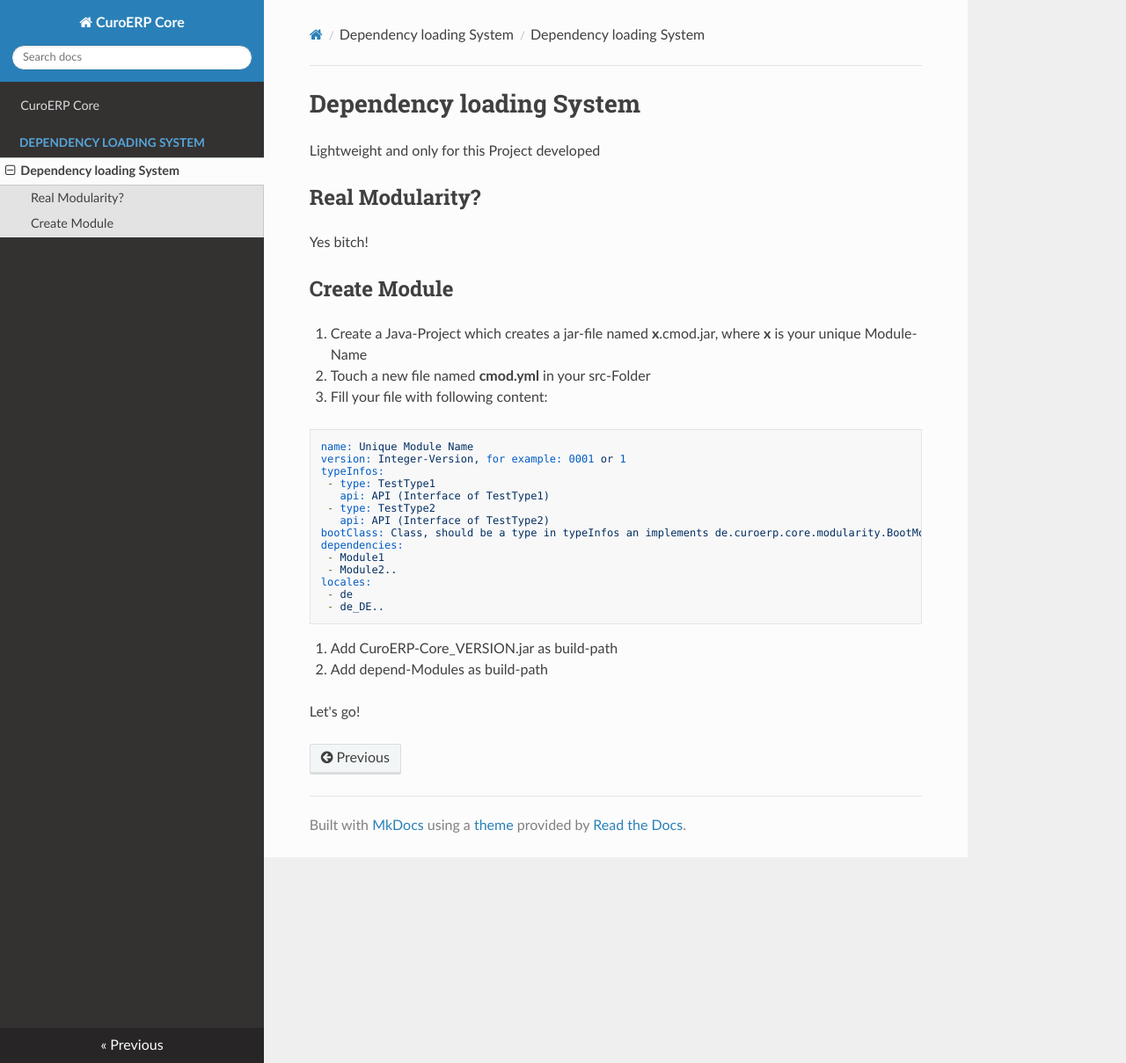
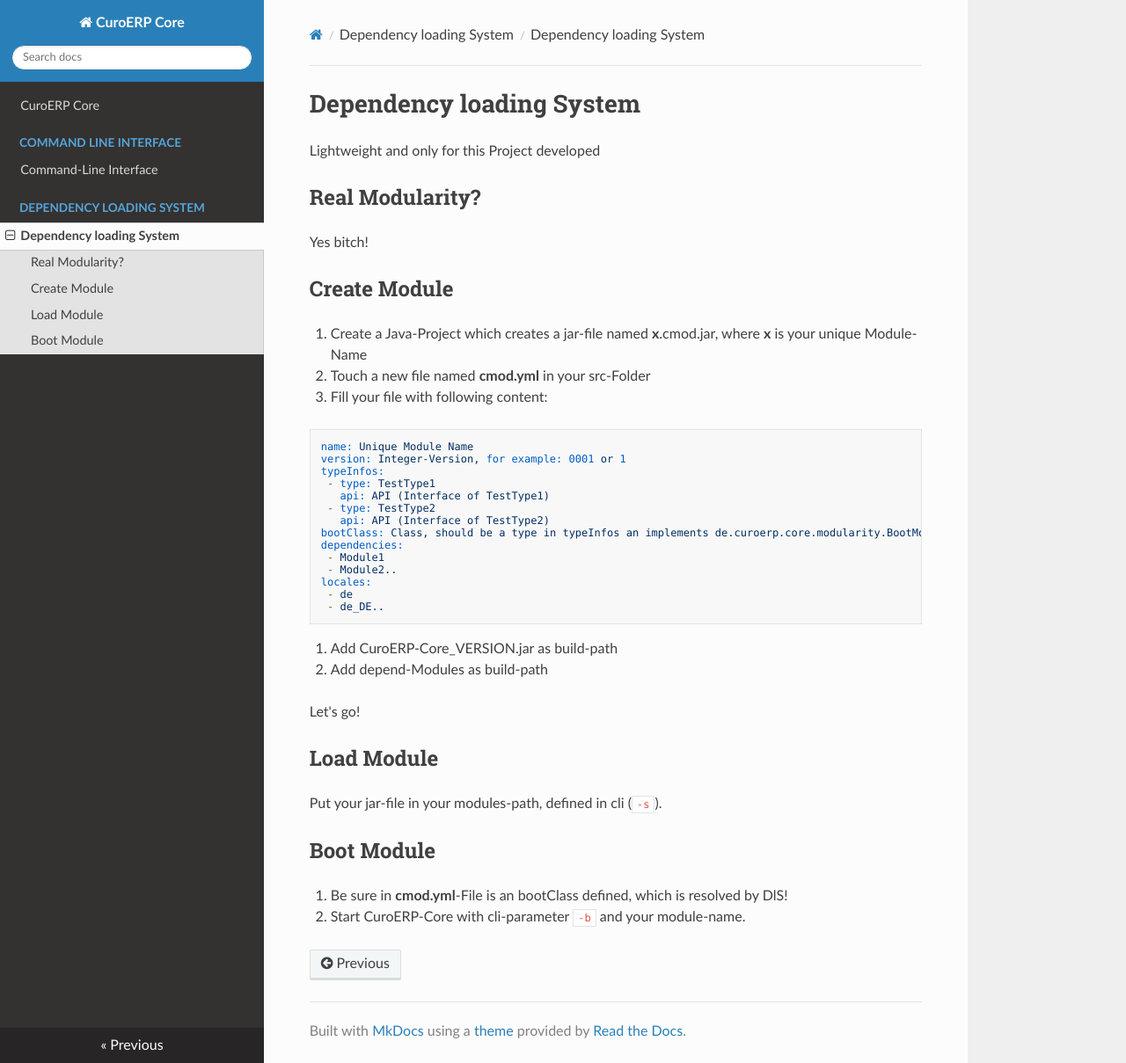
Before and after one commit to heinleit/curoerp-core, an MkDocs documentation site: the page built from docs/Dependency_loading_System/index.md, in a window 1280 px wide and 1209 px high. Shown: the whole window at 88% size. Built offline with MkDocs 1.6.1, drawn with Linux system fonts in a browser that asks for light colours; nearby versions of some CDN libraries.

Commit message:
CURO-1 Docs

````diff
--- /dev/null
+++ b/docs/Command-Line_interface/index.md
@@ -0,0 +1,9 @@
+# Command-Line Interface
+
+CuroERP Core has a lightweight `cli`:
+
+```
+usage: java -jar CuroERP-Core_VERSION.jar
+ -b <Module>      Boot Module
+ -s <Directory>   Modules Space
+```
--- a/docs/Dependency_loading_System/index.md
+++ b/docs/Dependency_loading_System/index.md
@@ -36,3 +36,13 @@ locales:
 5. Add depend-Modules as build-path
 
 Let's go!
+
+## Load Module
+
+Put your jar-file in your modules-path, defined in cli (`-s`).
+
+## Boot Module
+
+1. Be sure in **cmod.yml**-File is an bootClass defined, which is resolved by DlS!
+
+2. Start CuroERP-Core with cli-parameter `-b` and your module-name.
````
Also changed, not shown: docs/index.md (+2 -0 lines).
